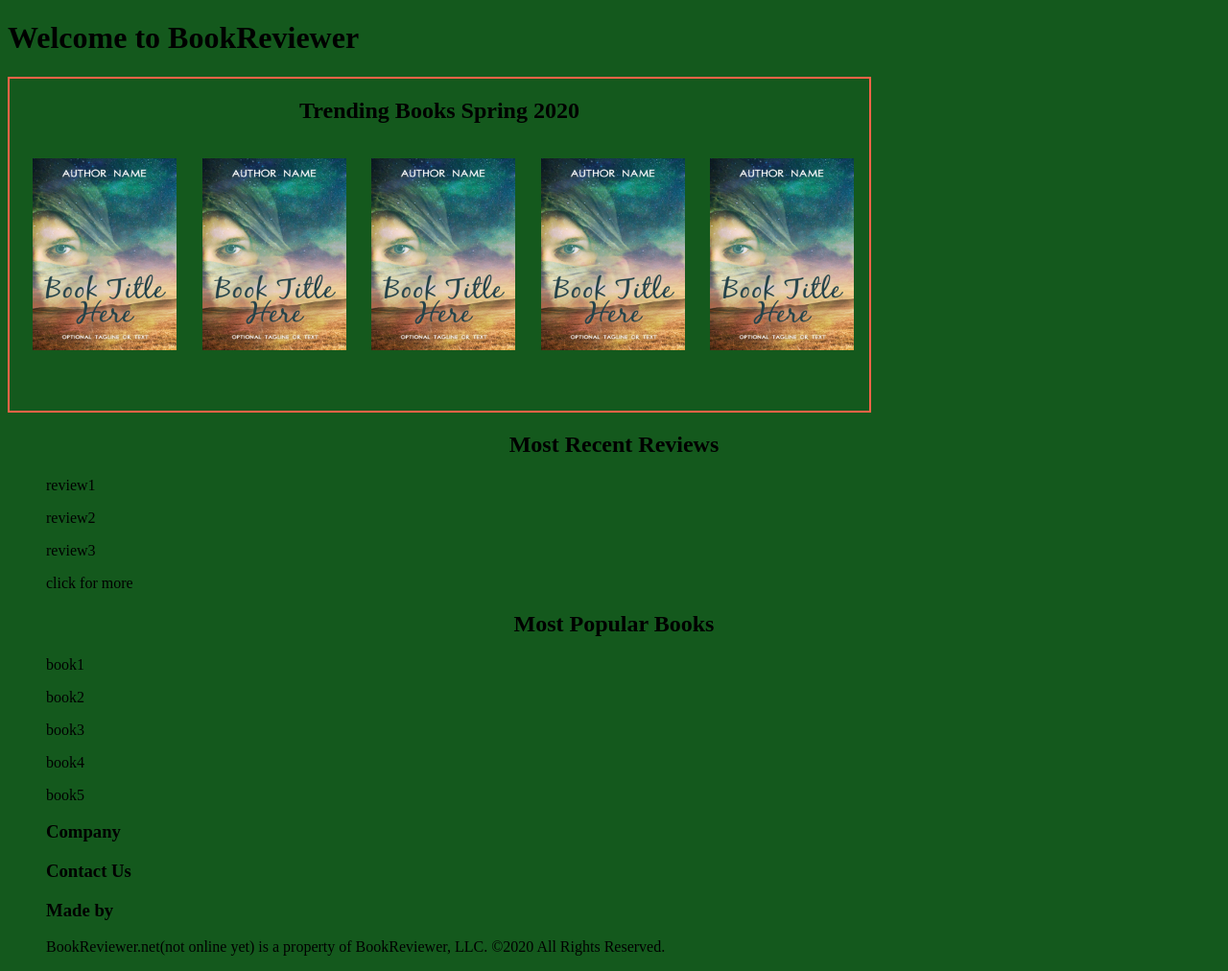
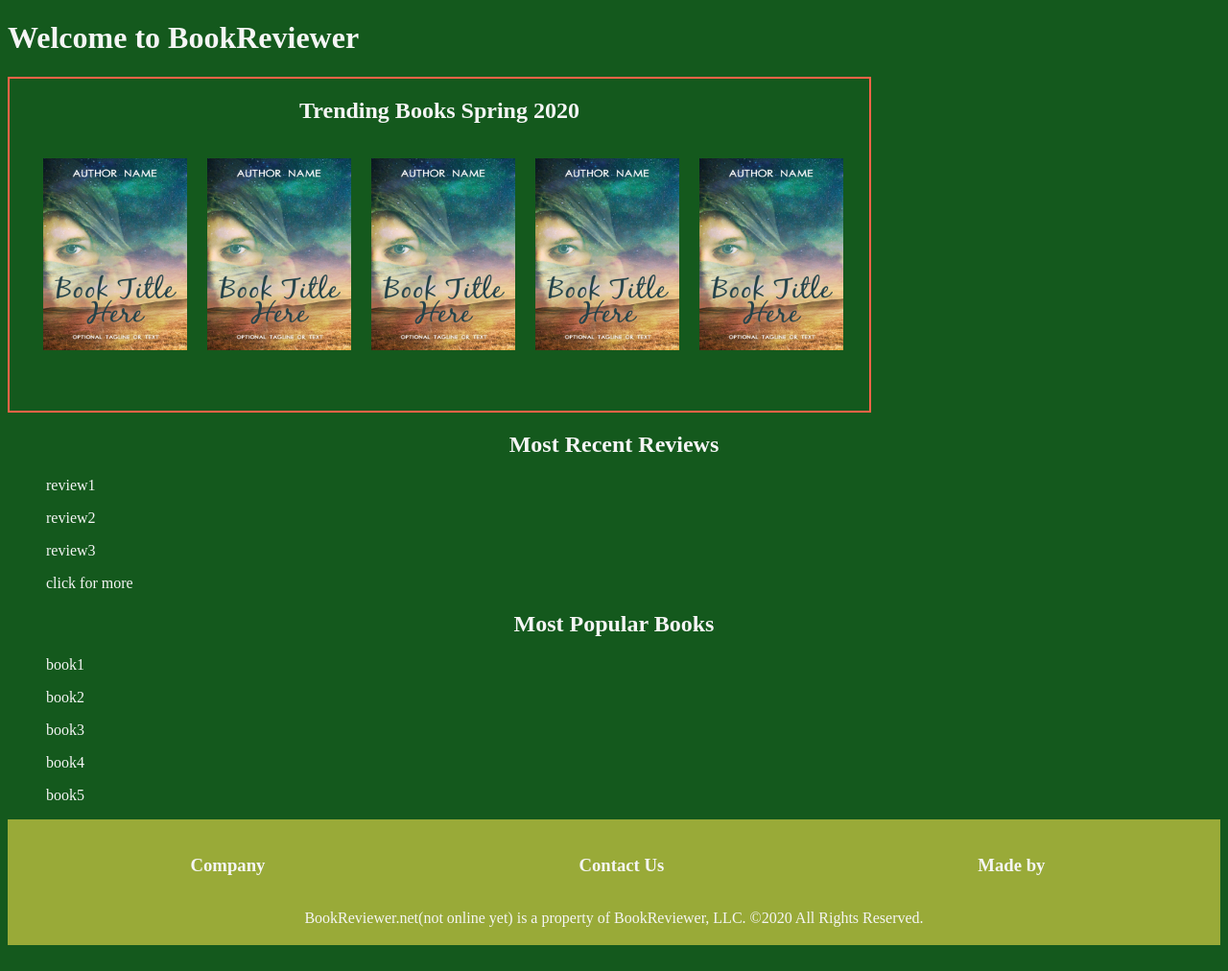
Before and after one commit to AzdHyperman/Proiect-Tehnologii-Web, a PHP site: page /home.html in a window 1280 px wide. Shown: the part 52-1064 px from the top of the page at 96% size. After the commit the page ends 1037 px from the top, so only its background shows below. Run offline with PHP 8.4, Linux system fonts and the light colour scheme.

Commit message:
changed the homepage a bit

```diff
--- a/home.css
+++ b/home.css
@@ -3,6 +3,7 @@
 body
 {
     background-color:#14591D;
+    color:whitesmoke;
 }
 div.topBooks
 {border-style:solid;
@@ -17,7 +18,7 @@
 .List-trending
 {
     display:flex;
-    justify-content:space-between;
+    justify-content:space-around;
     flex-direction: row;
     margin-left: -1em;
     margin-right: 1em;
@@ -32,3 +33,22 @@
     height: 200px;
 
 }
+.bottom
+{
+border-style: solid;
+border-color: #99AA38;
+background-color:#99AA38 ;
+}
+
+.between
+{
+    display:flex;
+    justify-content:space-around;
+    flex-direction: row;
+    margin-left: -1em;
+    margin-right: 1em;
+}
+.Company
+{
+    text-align: center;
+}
--- a/home.html
+++ b/home.html
@@ -63,8 +63,10 @@
     <h3>Company</h3>
     <h3>Contact Us</h3>
     <h3>Made by</h3>
-    <p>BookReviewer.net(not online yet) is a property of BookReviewer, LLC. ©2020 All Rights Reserved.</p>
+
   </ul>
+  <p class="Company">BookReviewer.net(not online yet) is a property of BookReviewer, LLC. ©2020 All Rights Reserved.</p>
+
   </div>
 
 
```
